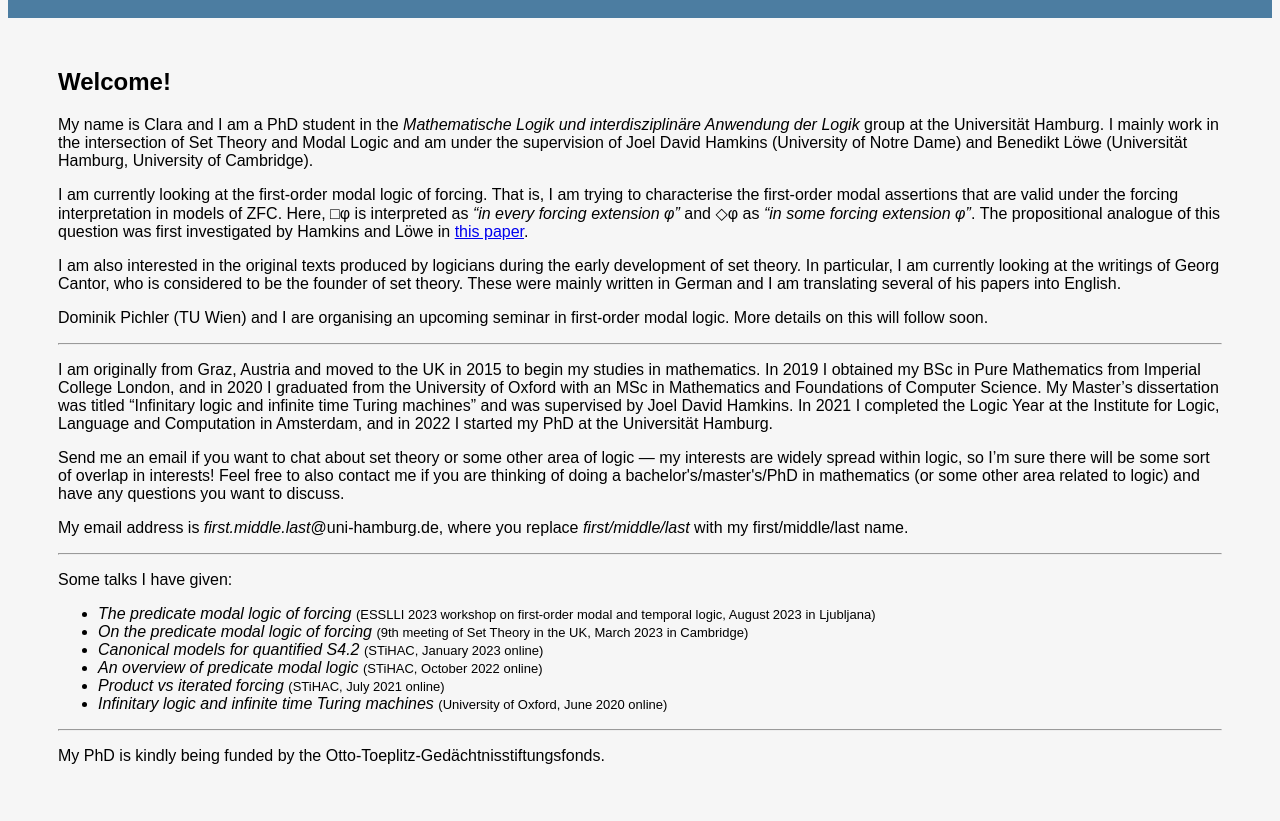
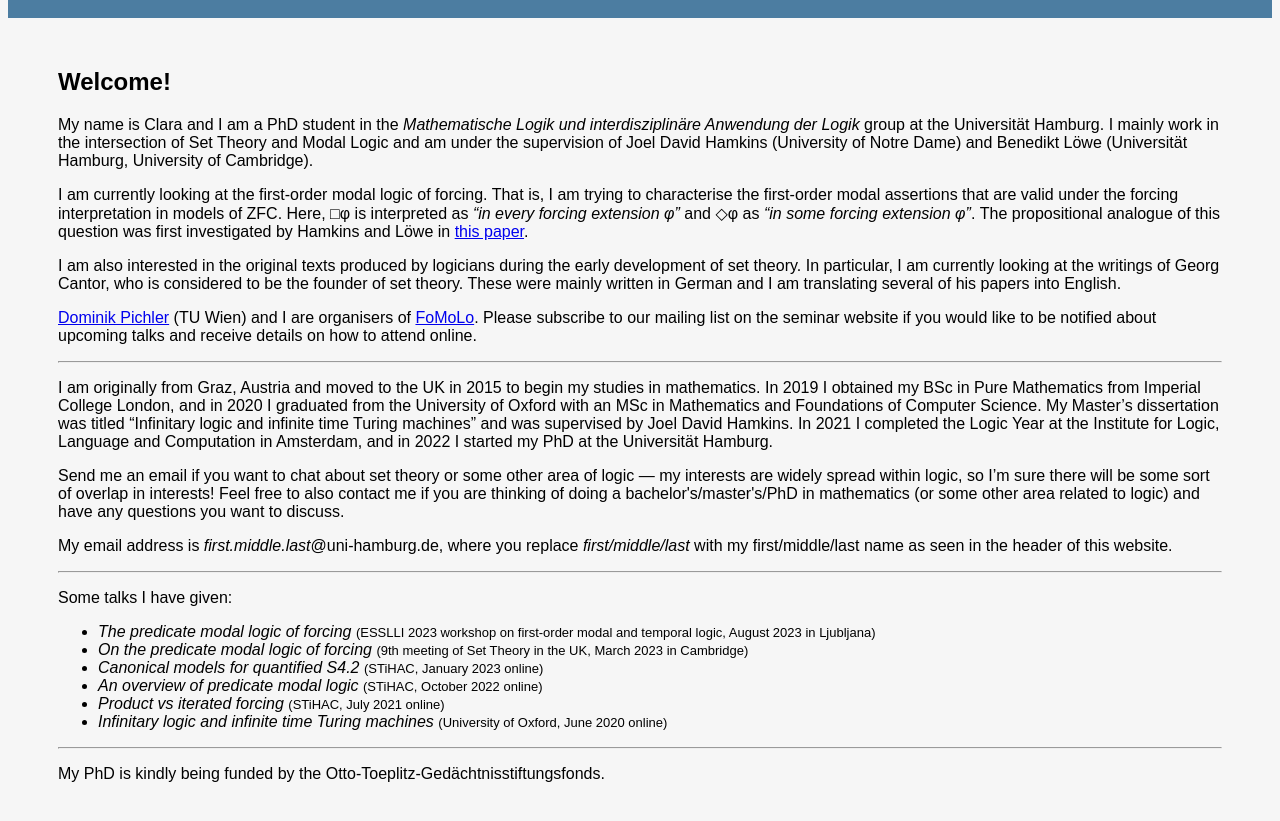
Before and after one commit to claralist-logic/claralist-logic.github.io, a plain HTML site: page index.html in a window 1280 px wide. Shown: the part 119-940 px from the top of the page. Drawn offline with Linux system fonts and the light colour scheme.

Commit message:
Ownership verification and FoMoLo info

```diff
--- a/index.html
+++ b/index.html
@@ -1,6 +1,7 @@
 <!DOCTYPE html>
 <html lang="en">
 <head>
+  <meta name="google-site-verification" content="qNIfMPjY-9dzvFYsTFyQwSQHhGCCPUXS5IH4MMA4vbA" />
   <title>Clara Elizabeth List</title>
 <style>
 body {font-family: Arial, Helvetica, sans-serif;
@@ -40,8 +41,8 @@ article {
   who is considered to be the founder of set theory.
   These were mainly written in German and I am translating several of his papers into English.</p>
 
-<p>Dominik Pichler (TU Wien) and I are organising an upcoming seminar in first-order modal logic.
-  More details on this will follow soon.
+<p><a href="https://www.vcla.at/msca/researchers/dominik-pichler/">  Dominik Pichler</a> (TU Wien) and I are organisers of <a href="https://sites.google.com/view/fomolo/home">FoMoLo</a>.
+  Please subscribe to our mailing list on the seminar website if you would like to be notified about upcoming talks and receive details on how to attend online.
 </p>
 
 <hr>
@@ -60,7 +61,7 @@ article {
   Feel free to also contact me if you are thinking of doing a bachelor's/master's/PhD in mathematics
   (or some other area related to logic) and have any questions you want to discuss. </p>
 
-<p>My email address is <i>first.middle.last</i>@uni-hamburg.de, where you replace <i>first/middle/last</i> with my first/middle/last name. </p>
+<p>My email address is <i>first.middle.last</i>@uni-hamburg.de, where you replace <i>first/middle/last</i> with my first/middle/last name as seen in the header of this website. </p>
 
 <hr>
 
```
